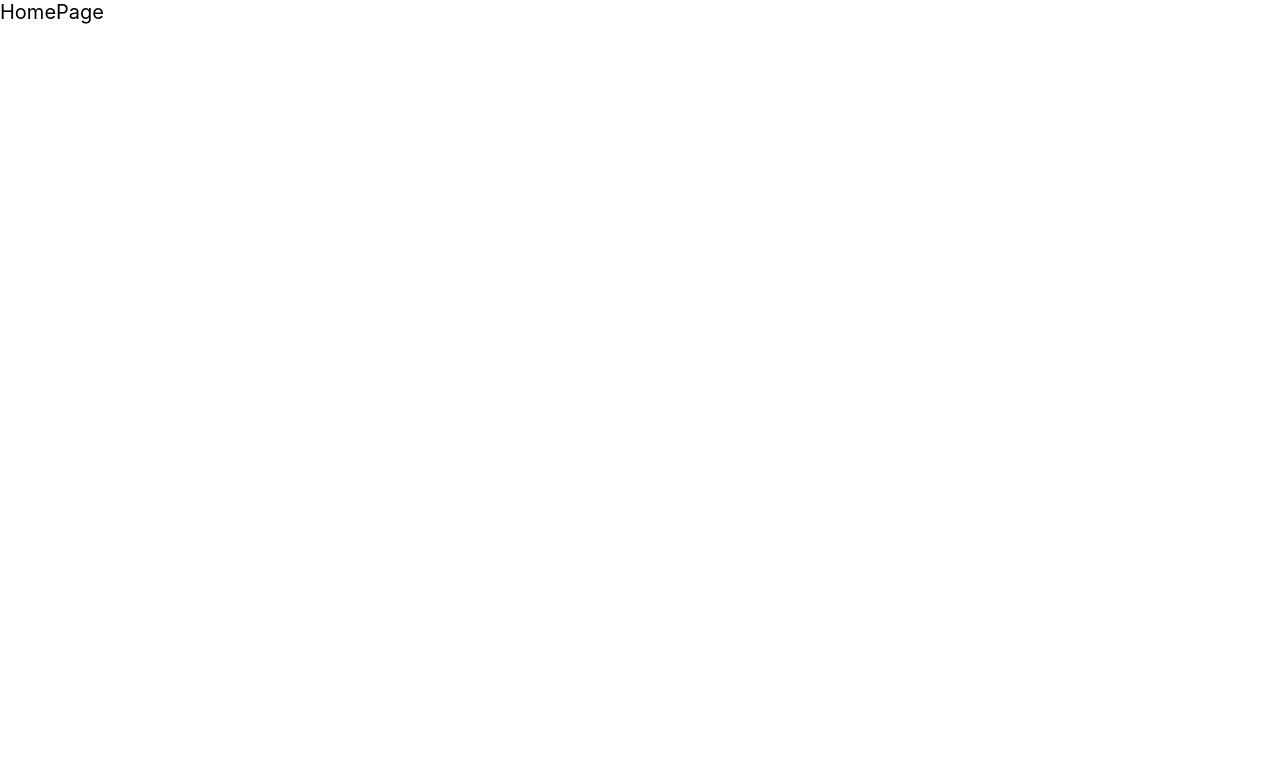
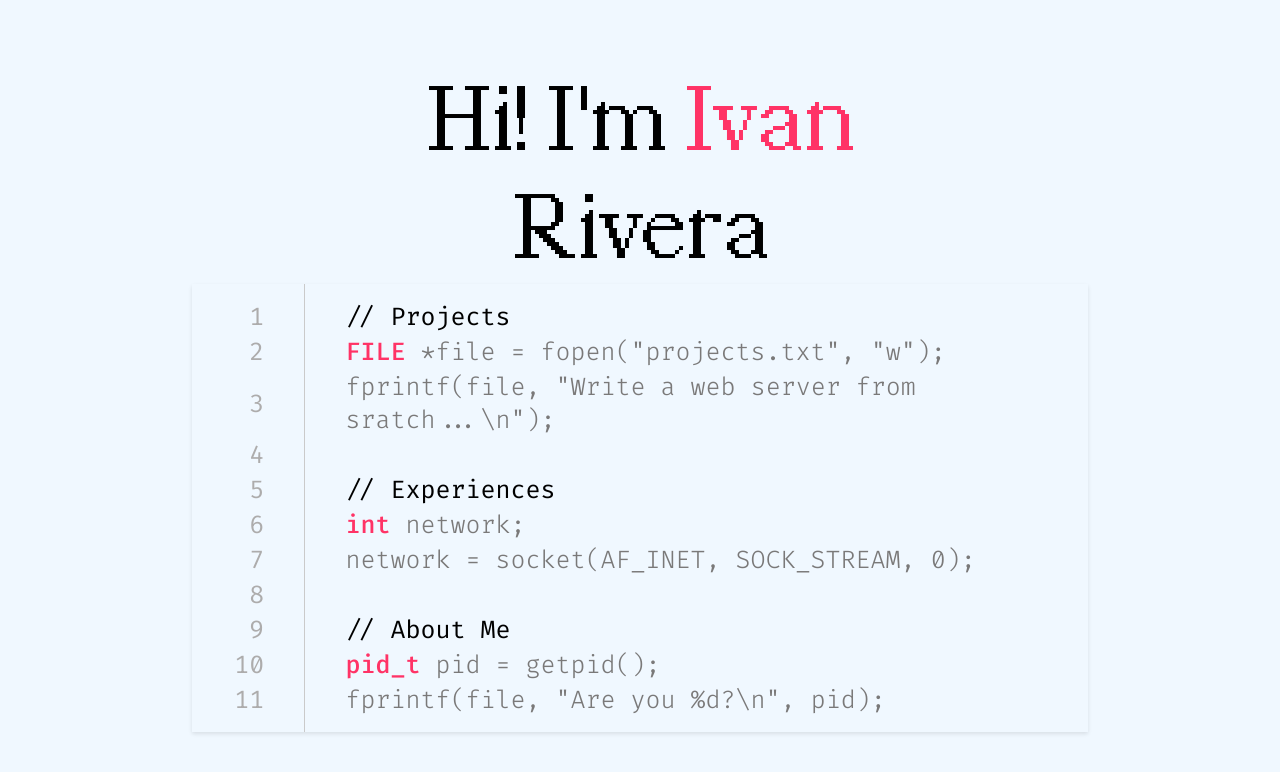
Before and after one commit to naviret/naviret.github.io, a React (Create React App) app: page / in a window 1280 px wide. Shown: the top 772 px of the page. Built offline with nearby package versions, Linux system fonts and the light colour scheme.

Commit message:
code and styling for homepage

```diff
--- a/src/App.css
+++ b/src/App.css
@@ -1,5 +1,5 @@
-@import url('https://fonts.googleapis.com/css2?family=Roboto+Mono:wght@400;700&display=swap');
-@import url('https://fonts.googleapis.com/css2?family=Fira+Code:wght@400&display=swap');
+@import url('https://fonts.googleapis.com/css2?family=Roboto+Mono:wght@100;200;300;400;500;600;700&display=swap');
+@import url('https://fonts.googleapis.com/css2?family=Fira+Code:wght@300;400;500;600;700&display=swap');
 
 @font-face {
 	src: url('assets/fonts/bitmap/PPMondwest-Regular.otf') format('opentype');
@@ -20,14 +20,14 @@
 /* For screens larger than 768px (typical tablet size) */
 @media (min-width: 364px) {
 	html {
-		font-size: 18px;
+		font-size: 12px;
 	}
 }
 
 /* For screens larger than 768px (typical tablet size) */
 @media (min-width: 768px) {
 	html {
-		font-size: 18px;
+		font-size: 16px;
 	}
 }
 
--- a/src/pages/HomePage.jsx
+++ b/src/pages/HomePage.jsx
@@ -1,7 +1,43 @@
 import React from 'react';
+import CodeBlock from '../components/CodeBlock';
+import './HomePage.css';
 
 function HomePage() {
-	return <div>HomePage</div>;
+	const content = [
+		// { line: '#include <stdio.h>' },
+		// { line: '#include <stdlib.h>' },
+		// { line: '#include <sys/socket.h>' },
+		// { line: '#include <arpa/inet.h>' },
+		// { line: '#include <unistd.h>' },
+		// { line: ' ' },
+		{ line: '// Projects ' },
+		{ line: 'FILE *file = fopen("projects.txt", "w");' },
+		{ line: 'fprintf(file, "Write a web server from sratch...\\n");' },
+		{ line: ' ' },
+		{ line: '// Experiences ' },
+		{ line: 'int network;' },
+		{ line: 'network = socket(AF_INET, SOCK_STREAM, 0);' },
+		{ line: ' ' },
+		{ line: '// About Me ' },
+		{ line: 'pid_t pid = getpid();' },
+		{ line: 'fprintf(file, "Are you %d?\\n", pid);' },
+	];
+	return (
+		<div className='homepage'>
+			<div className='name'>
+				Hi! I'm <span>Ivan</span> Rivera
+			</div>
+			<CodeBlock content={content} />
+		</div>
+	);
 }
 
 export default HomePage;
+
+// for ProjectsPage
+
+// for ExperiencesPage
+// --> use code to create a socket
+
+// for AboutPage
+// --> use code to determine information about the current running process
```
Also changed, not shown: src/index.css (+8 -8 lines).
